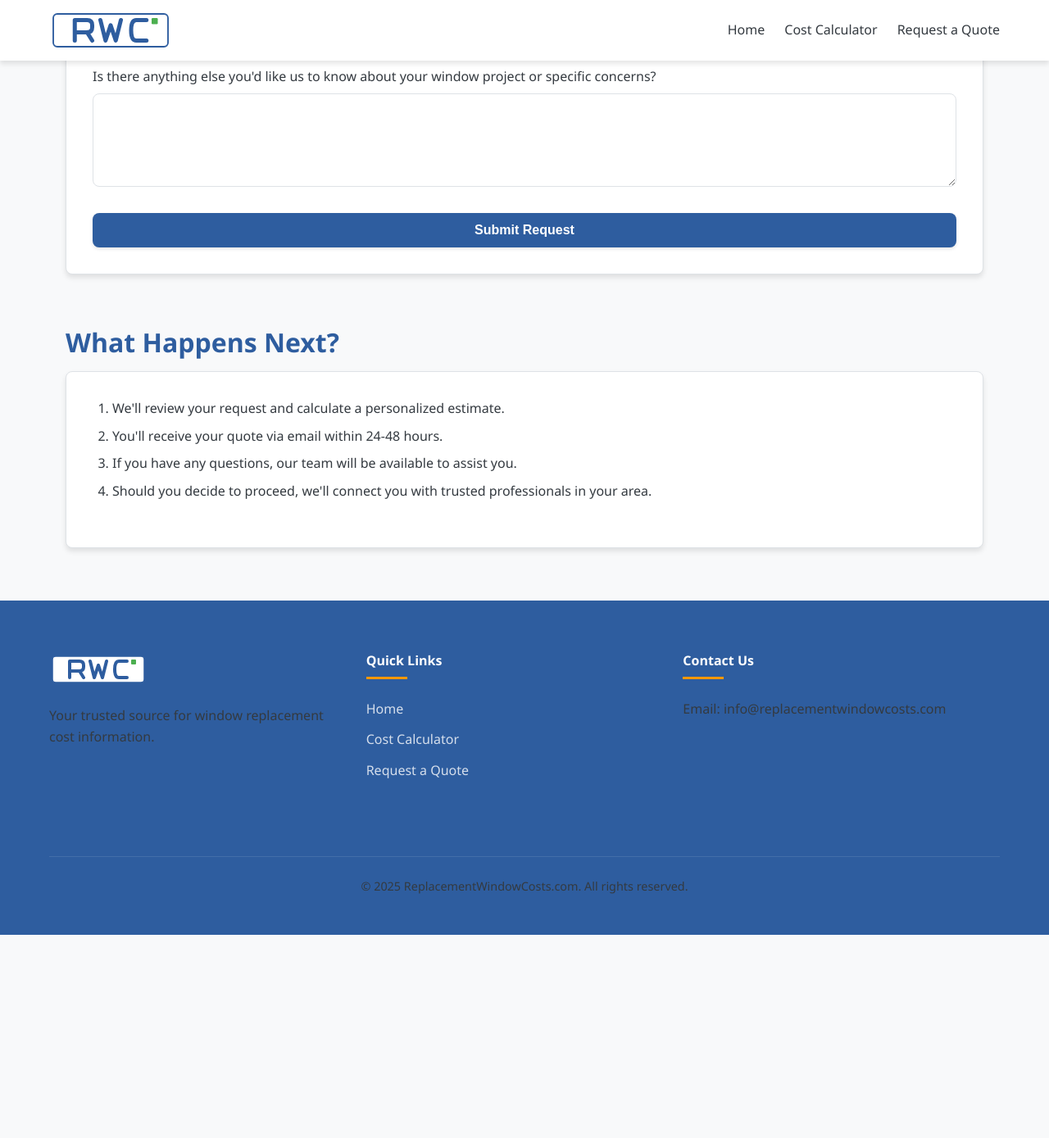
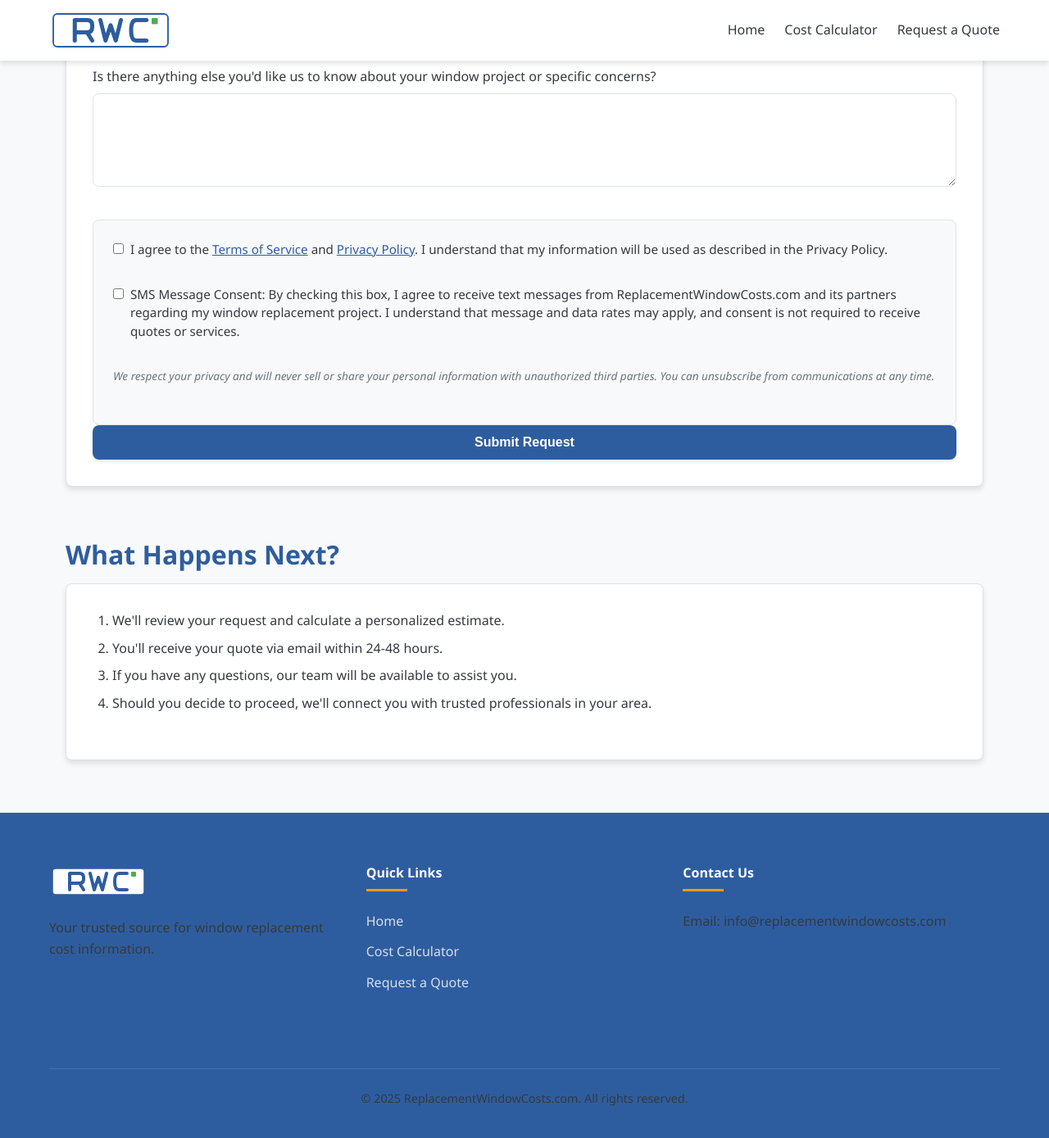
Before and after one commit to tim-amredev/replacement-window-costs, a Jekyll site: the page built from form-collection.html, in a window 1280 px wide and 1400 px high, scrolled down 4260 px. Shown: the top 1389 px of the window at 82% size. Built offline with Jekyll 4.4.1, drawn with Linux system fonts in a browser that asks for light colours; before the commit the page ends 5401 px from its top, so only the background shows below that.

Commit message:
Update form-collection.html

```diff
--- a/form-collection.html
+++ b/form-collection.html
@@ -752,7 +752,26 @@ custom_js:
         <input type="hidden" id="window-size" name="window_size" value="medium">
         <input type="hidden" id="estimated-price" name="estimated_price" value="0">
 
-        <button type="submit" class="btn btn-primary" style="width: 100%;">Submit Request</button>
+<div class="form-section consent-section">
+  <div class="form-group">
+    <div class="checkbox-option terms-checkbox">
+      <input type="checkbox" id="terms-consent" name="terms_consent" required>
+      <label for="terms-consent">I agree to the <a href="#" class="terms-link">Terms of Service</a> and <a href="#" class="privacy-link">Privacy Policy</a>. I understand that my information will be used as described in the Privacy Policy.</label>
+    </div>
+  </div>
+
+  <div class="form-group">
+    <div class="checkbox-option sms-checkbox">
+      <input type="checkbox" id="sms-consent" name="sms_consent">
+      <label for="sms-consent">SMS Message Consent: By checking this box, I agree to receive text messages from ReplacementWindowCosts.com and its partners regarding my window replacement project. I understand that message and data rates may apply, and consent is not required to receive quotes or services.</label>
+    </div>
+  </div>
+
+  <p class="consent-note">We respect your privacy and will never sell or share your personal information with unauthorized third parties. You can unsubscribe from communications at any time.</p>
+</div>
+
+<!-- Keep the submit button as is -->
+<button type="submit" class="btn btn-primary" style="width: 100%;">Submit Request</button>
       </form>
     </div>
   </div>
@@ -829,4 +848,41 @@ custom_js:
       grid-template-columns: 1fr;
     }
   }
+
+  /* Consent section styles */
+  .consent-section {
+    background-color: var(--light-color);
+    padding: 1.5rem;
+    border-radius: var(--border-radius);
+    margin-top: 2rem;
+    border: 1px solid var(--medium-gray);
+  }
+
+  .terms-checkbox, .sms-checkbox {
+    display: flex;
+    align-items: flex-start;
+    margin-bottom: 1rem;
+  }
+
+  .terms-checkbox input, .sms-checkbox input {
+    margin-top: 0.25rem;
+    margin-right: 0.75rem;
+  }
+
+  .terms-checkbox label, .sms-checkbox label {
+    font-size: 0.95rem;
+    line-height: 1.5;
+  }
+
+  .terms-link, .privacy-link {
+    text-decoration: underline;
+    color: var(--primary-color);
+  }
+
+  .consent-note {
+    font-size: 0.85rem;
+    color: var(--text-light);
+    margin-top: 1rem;
+    font-style: italic;
+  }
 </style>
```
